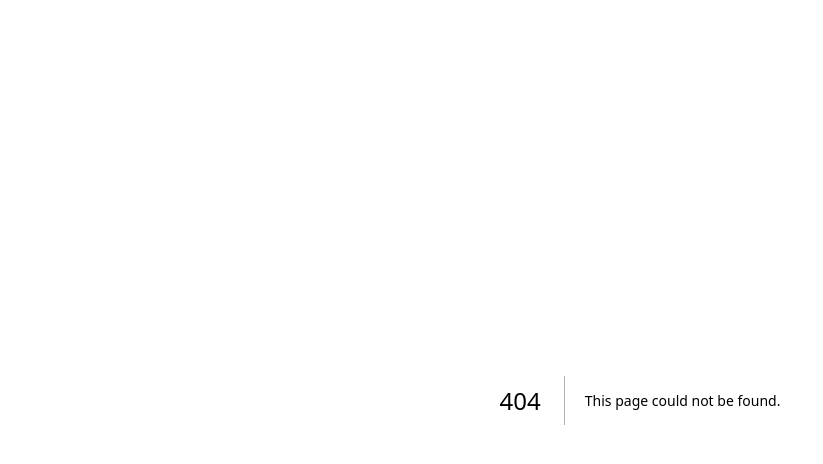
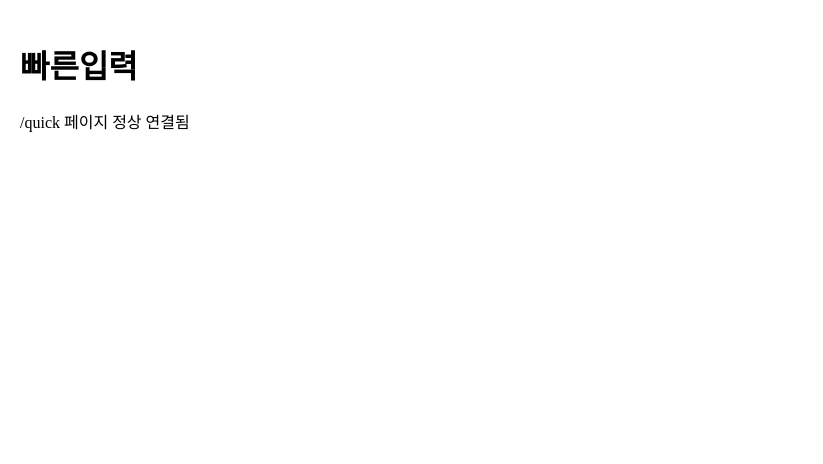
Before and after one commit to KHS2017/inventory-pwa, a Next.js app: page /app/quick in a window 1280 px wide. Before the commit this address had no page. Shown: the top 464 px of the page, without its empty margins (0-823 px from the left). Built offline with nearby package versions, Linux system fonts and the light colour scheme.

Commit message:
Create page.tsx

```diff
--- /dev/null
+++ b/app/app/quick/page.tsx
@@ -0,0 +1,8 @@
+export default function QuickPage() {
+  return (
+    <div style={{ padding: 20 }}>
+      <h1>빠른입력</h1>
+      <p>/quick 페이지 정상 연결됨</p>
+    </div>
+  );
+}
```
